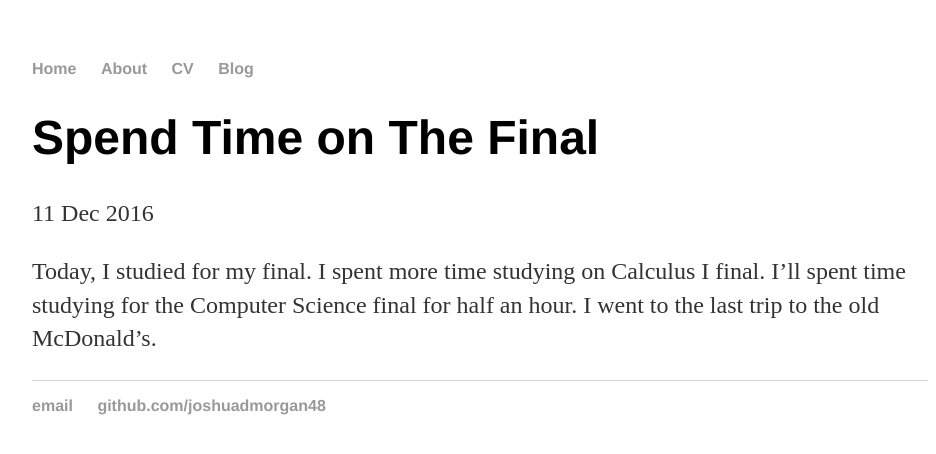
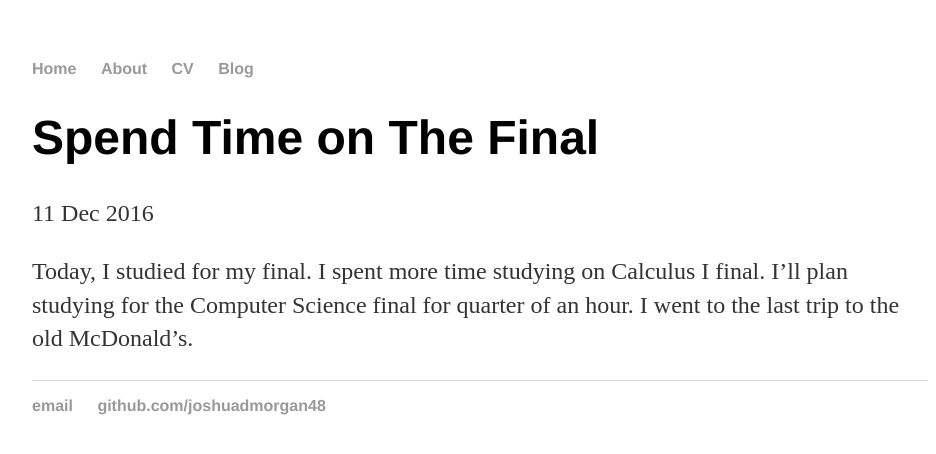
Before and after one commit to joshuadmorgan48/joshuadmorgan48.github.io, a Jekyll site: the page built from _posts/2016-12-11-spend-time-on-the-final-post.md, in a window 1280 px wide. Shown: the top 454 px of the page, without its empty margins (160-1096 px from the left). Built offline with Jekyll 4.4.1, drawn with Linux system fonts in a browser that asks for light colours.

Commit message:
Update 2016-12-11-spend-time-on-the-final-post.md

```diff
--- a/_posts/2016-12-11-spend-time-on-the-final-post.md
+++ b/_posts/2016-12-11-spend-time-on-the-final-post.md
@@ -4,4 +4,4 @@ title: "Spend Time on The Final"
 date: 2016-12-11
 ---
 
-Today, I studied for my final. I spent more time studying on Calculus I final. I'll spent time studying for the Computer Science final for half an hour. I went to the last trip to the old McDonald's.
+Today, I studied for my final. I spent more time studying on Calculus I final. I'll plan studying for the Computer Science final for quarter of an hour. I went to the last trip to the old McDonald's.
```
